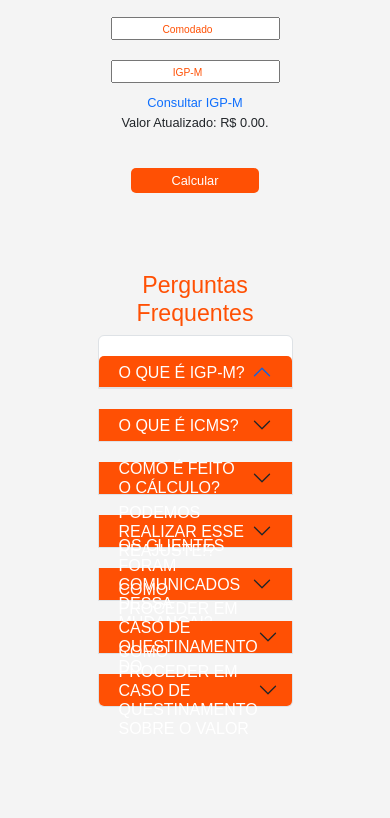
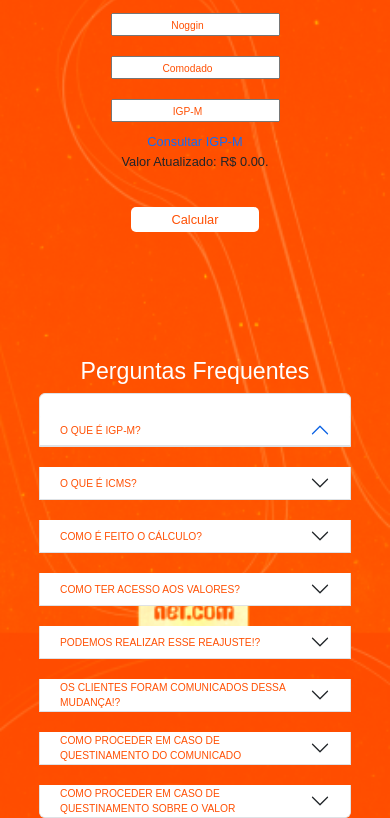
Before and after one commit to OnairamJr/OnairamJr.github.io, a plain HTML site: page index.html in a window 390 px wide. Shown: the part 187-1005 px from the top of the page. Before the commit the page ends 925 px from the top, so only its background shows below. Drawn offline with nearby package versions, Linux system fonts and the light colour scheme.

Commit message:
melhorias e adição de passo a passo de valores

```diff
--- /dev/null
+++ b/assets/CSS/style-second.css
@@ -0,0 +1,28 @@
+* {
+    padding: 0;
+    margin: 0;
+    font-family: sans-serif;
+}
+
+body {
+    display: flex;
+    flex-direction: column;
+    background: url(../IMG/Prancheta.png);
+    background-size: 100%;
+    width: 100%;
+}
+
+a {
+    text-decoration: none;
+}
+
+/* Header */
+
+header {
+    width: 100%;
+    height: 55px;
+}
+
+header img {
+    margin-left: 20px;
+}
--- a/assets/CSS/style.css
+++ b/assets/CSS/style.css
@@ -7,7 +7,8 @@
 body {
     display: flex;
     flex-direction: column;
-    background-color: #f4f4f4;
+    background: url(../IMG/Prancheta.png);
+    background-size: 100%;
     width: 100%;
 }
 
@@ -18,7 +19,6 @@ a {
 /* Header */
 
 header {
-    background-color: #FF5004;
     width: 100%;
     height: 55px;
 }
@@ -77,9 +77,19 @@ button:active {
 
 #accordion {
     margin-inline: auto;
-    margin: 5% 5% 0 0;
     width: 50%;
-    height: 100%;
+    margin-right: 10%;
+    font-size: 0.8em;
+}
+
+#accordion button {
+    color: #FF5004;
+    background-color: #FFFFFF;
+    font-size: 0.8em;
+}
+
+h3 {
+    color: #FF5004;
 }
 
 h4 {
@@ -87,6 +97,11 @@ h4 {
 }
 
 @media only screen and (max-width: 600px) {
+    body {
+        background: url(../IMG/Modelo_Story.png);
+        background-size: 100%;
+    }
+
 
     header {
         width: 100%;
@@ -102,6 +117,17 @@ h4 {
         display: flex;
         flex-flow: column wrap;
         width: 100%;
+        margin-top: 10%;
+    }
+
+    #calculadora button {
+        color: #FF5004;
+        background-color: #FFFFFF;
+    }
+
+    #calculadora button:active {
+        color: #FFFFFF;
+        background-color: #a33100;
     }
 
     #calculadora, #accordion, input::placeholder {
@@ -111,15 +137,16 @@ h4 {
     }
 
     #accordion {
+        width: 80%;
+    }
+
+    #accordion, h3 {
+        color: #FFFFFF;
         margin-top: 15%;
     }
+
+    #accordion img {
+        width: 350px;
+        height: 400px;
+    }
 }
-
-#accordion button {
-    color: #FFFFFF;
-    background-color: #FF5004;
-}
-
-h3 {
-    color: #FF5004;
-}
--- a/index.html
+++ b/index.html
@@ -40,11 +40,11 @@
         <h3>Perguntas Frequentes</h3>
         <div class="accordion" id="accordionExample">
           <div class="accordion-item">
-            <h2 class="accordion-header" id="headingOne">
+            <p class="accordion-header" id="headingOne">
               <button class="accordion-button" type="button" data-bs-toggle="collapse" data-bs-target="#collapseOne" aria-expanded="false" aria-controls="collapseOne">
                 O QUE É IGP-M?
               </button>
-            </h2>
+            </p>
             <div id="collapseOne" class="accordion-collapse collapse" aria-labelledby="headingOne" data-bs-parent="#accordionExample">
               <div class="accordion-body">
                 O <strong>IGP-M</strong> é um índice calculado pela FGV com o objetivo de medir a variação dos preços de diversos produtos e serviços no Brasil.
@@ -52,11 +52,11 @@
             </div>
           </div>
           <div class="accordion-item">
-            <h2 class="accordion-header" id="headingTwo">
+            <p class="accordion-header" id="headingTwo">
               <button class="accordion-button collapsed" type="button" data-bs-toggle="collapse" data-bs-target="#collapseTwo" aria-expanded="false" aria-controls="collapseTwo">
                 O QUE É ICMS?
               </button>
-            </h2>
+            </p>
             <div id="collapseTwo" class="accordion-collapse collapse" aria-labelledby="headingTwo" data-bs-parent="#accordionExample">
               <div class="accordion-body">
                 <strong>ICMS</strong>, ou Imposto sobre Operações relativas à Circulação de Mercadorias e sobre Prestações de Serviços de Transporte Interestadual e Intermunicipal e de Comunicação  é um imposto cobrado pela movimentação de mercadorias.
@@ -64,11 +64,11 @@
             </div>
           </div>
           <div class="accordion-item">
-            <h2 class="accordion-header" id="headingThree">
+            <p class="accordion-header" id="headingThree">
               <button class="accordion-button collapsed" type="button" data-bs-toggle="collapse" data-bs-target="#collapseThree" aria-expanded="false" aria-controls="collapseThree">
                 COMO É FEITO O CÁLCULO?
               </button>
-            </h2>
+            </p>
             <div id="collapseThree" class="accordion-collapse collapse" aria-labelledby="headingThree" data-bs-parent="#accordionExample">
               <div class="accordion-body">
                 Primeiro, devemos realizar o desconto de 12% do ICMS sob o valor de SCM (Serviço de Comunicação Multimidia), em seguida soma-se o Comodato, e o SVA (Serviço de Valor Adicionado) e o percentual do IGP-M acumulado dos últimos 12 meses.
@@ -76,11 +76,23 @@
             </div>
           </div>
           <div class="accordion-item">
-            <h2 class="accordion-header" id="headingFour">
+            <p class="accordion-header" id="headingEight">
+              <button class="accordion-button collapsed" type="button" data-bs-toggle="collapse" data-bs-target="#collapseEight" aria-expanded="false" aria-controls="collapseEight">
+                COMO TER ACESSO AOS VALORES?
+              </button>
+            </p>
+            <div id="collapseEight" class="accordion-collapse collapse" aria-labelledby="headingEight" data-bs-parent="#accordionExample">
+              <div class="accordion-body">
+                <a href="./assets/HTML/second.html" target="_blank"> Passo a passo detalhado</a>
+              </div>
+            </div>
+          </div>
+          <div class="accordion-item">
+            <p class="accordion-header" id="headingFour">
               <button class="accordion-button collapsed" type="button" data-bs-toggle="collapse" data-bs-target="#collapseFour" aria-expanded="false" aria-controls="collapseFour">
                 PODEMOS REALIZAR ESSE REAJUSTE!?
               </button>
-            </h2>
+            </p>
             <div id="collapseFour" class="accordion-collapse collapse" aria-labelledby="headingFour" data-bs-parent="#accordionExample">
               <div class="accordion-body">
                 Sim. Essa reajuste está previsto no contrato CLÁUSULA <strong>12.5</strong> (3.6 dos contratos recentes) que diz:
@@ -95,26 +107,26 @@
             </div>
           </div>
           <div class="accordion-item">
-            <h2 class="accordion-header" id="headingFive">
+            <p class="accordion-header" id="headingFive">
               <button class="accordion-button collapsed" type="button" data-bs-toggle="collapse" data-bs-target="#collapseFive" aria-expanded="false" aria-controls="collapseFive">
                 OS CLIENTES FORAM COMUNICADOS DESSA MUDANÇA!?
               </button>
-            </h2>
+            </p>
             <div id="collapseFive" class="accordion-collapse collapse" aria-labelledby="headingFive" data-bs-parent="#accordionExample">
               <div class="accordion-body">
                 Sim. O reajuste após os 12 meses de prestação do serviços, está previsto em contrato. Além disso, a partir do inicio do mês de Setembro os clientes receberam comunicados via e-mail sobre o reajuste.
                 </br></br>
 
-                <img src="./assets/IMG/comunicado_netcom.jpeg" alt="COMUNICADO_NETCOM_IGPM_2022" height="500px">
+                <a href="./assets/IMG/comunicado_netcom.jpeg" target="_blank">Consulte o Comunicado</a>
               </div>
             </div>
           </div>
           <div class="accordion-item">
-            <h2 class="accordion-header" id="headingSix">
+            <p class="accordion-header" id="headingSix">
               <button class="accordion-button collapsed" type="button" data-bs-toggle="collapse" data-bs-target="#collapseSix" aria-expanded="false" aria-controls="collapseSix">
                 COMO PROCEDER EM CASO DE QUESTINAMENTO DO COMUNICADO
               </button>
-            </h2>
+            </p>
             <div id="collapseSix" class="accordion-collapse collapse" aria-labelledby="headingSix" data-bs-parent="#accordionExample">
               <div class="accordion-body">
                 "O email refere-se ao reajuste no valor das mensalidades com base no Índice Geral de Preços do Mercado (IGP-M), como já estava previsto também na cláusula do seu contrato. Verificamos que alguns contratos estavam com valores e serviços desatualizados, inclusive posso estar transferindo o seu atendimento para o setor comercial para verificar as ofertas que temos disponível para você."
@@ -125,11 +137,11 @@
             </div>
           </div>
           <div class="accordion-item">
-            <h2 class="accordion-header" id="headingSeven">
+            <p class="accordion-header" id="headingSeven">
               <button class="accordion-button collapsed" type="button" data-bs-toggle="collapse" data-bs-target="#collapseSeven" aria-expanded="false" aria-controls="collapseSeven">
                 COMO PROCEDER EM CASO DE QUESTINAMENTO SOBRE O VALOR
               </button>
-            </h2>
+            </p>
             <div id="collapseSeven" class="accordion-collapse collapse" aria-labelledby="headingSeven" data-bs-parent="#accordionExample">
               <div class="accordion-body">
                 "O índice é disponibilizado ao final de cada mês, com base no último índice IGP-M que foi de (Informar porcentagem correspondente). O valor aproximado para as suas mensalidades, com o desconto de SCM e o reajuste do IGP-M, é de (Informar valor previamente calculado).Vi aqui que seu plano está desatualizado e temos melhores condições pra você, posso te passar para o comercial te informar as ofertas disponíveis".
```
Also changed, not shown: assets/HTML/second.html (added, +25 -0 lines), assets/IMG/Modelo_Story.png (added), assets/IMG/Prancheta.png (added).
